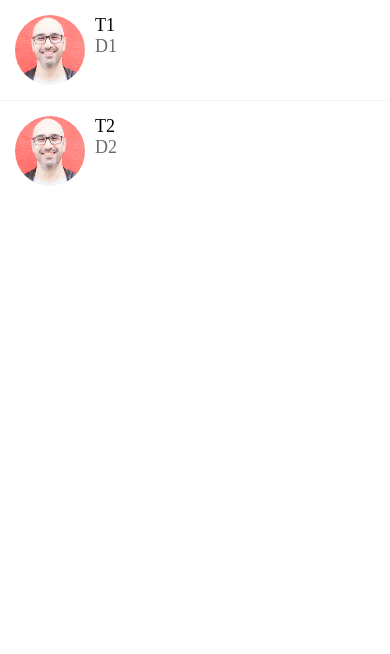
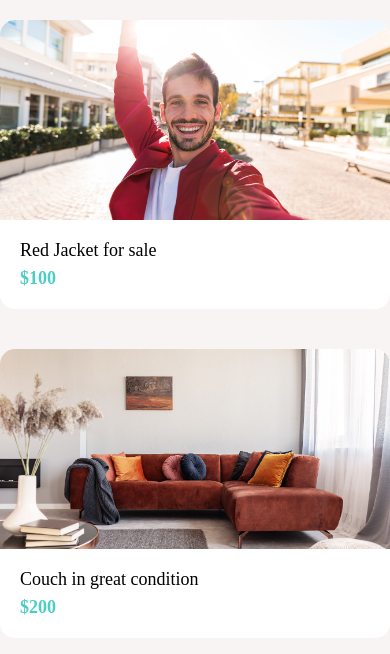
Before and after one commit to Abdul-Afiz/React-Native-Apps, a React Native app: screen / in a window 390 px wide. Shown: the top 654 px of the page. Built offline with nearby package versions, Linux system fonts and the light colour scheme.

Commit message:
feat: account screens, listing screens, icon components

```diff
--- a/App.tsx
+++ b/App.tsx
@@ -1,6 +1,3 @@
-import "react-native-gesture-handler";
-
-import { View, StatusBar, Platform } from "react-native";
 import AppButton from "./app/src/atoms/AppButton";
 import WelcomeScreen from "./app/src/screens/welcome-screen";
 import Card from "./app/src/molecules/Card";
@@ -8,8 +5,13 @@ import ListingDetailsScreen from "./app/src/screens/listing-details-screen";
 import ViewImageScreen from "./app/src/screens/view-image-screen";
 import MessagesScreen from "./app/src/screens/messages-screen";
 import ScreenContainer from "./app/src/organisms/screen-container";
+import Icon from "./app/src/atoms/Icon";
+import ListItem from "./app/src/molecules/ListItem";
+import AccountScreen from "./app/src/screens/AccountScreen";
+import ListingsScreen from "./app/src/screens/ListingsScreen";
+
 const App = () => {
-  return <MessagesScreen />;
+  return <ListingsScreen />;
 };
 
 export default App;
--- /dev/null
+++ b/app/src/atoms/Icon.tsx
@@ -0,0 +1,39 @@
+import { View, Text } from "react-native";
+import React from "react";
+import Box from "./Box";
+
+import { MaterialCommunityIcons } from "@expo/vector-icons";
+import { materialIconProps } from "../utils/types";
+
+type iconProps = {
+  iconName?: materialIconProps;
+  size?: number;
+  bg?: string;
+  iconColor?: string;
+};
+
+const Icon = ({
+  iconName,
+  bg = "black",
+  iconColor = "white",
+  size = 40,
+}: iconProps) => {
+  return (
+    <Box
+      style={{ backgroundColor: bg }}
+      width={`${size ? size : 0}px`}
+      height={`${size ? size : 0}px`}
+      br={size ? size / 2 : 0}
+      justify="center"
+      items="center"
+    >
+      <MaterialCommunityIcons
+        name={iconName}
+        color={iconColor}
+        size={size ? size * 0.5 : 0}
+      />
+    </Box>
+  );
+};
+
+export default Icon;
--- a/app/src/atoms/seperator.tsx
+++ b/app/src/atoms/seperator.tsx
@@ -1,7 +1,7 @@
 import Box from "./Box";
 
 const Seperator = () => {
-  return <Box width="100%" height="1px" bgColor="light"></Box>;
+  return <Box height="1px" bgColor="light"></Box>;
 };
 
 export default Seperator;
--- a/app/src/molecules/Card.tsx
+++ b/app/src/molecules/Card.tsx
@@ -12,7 +12,7 @@ type cardProps = {
 
 const Card = ({ img, title, price }: cardProps) => {
   return (
-    <Box br={15} overflow>
+    <Box br={15} overflow bgColor="white" mv={20}>
       <AppImg source={img} imgwidth="100%" imgheight="200px" />
       <Box pv={20} ph={20}>
         <AppText color="black" mb={7}>
--- a/app/src/molecules/ListItem.tsx
+++ b/app/src/molecules/ListItem.tsx
@@ -14,6 +14,7 @@ import colors from "../../config/colors";
 
 type listItemProps = {
   img?: any;
+  logo?: React.ReactNode;
   title?: string;
   subTitle?: string;
   renderRightActions?: any;
@@ -22,6 +23,7 @@ type listItemProps = {
 
 const ListItem = ({
   img,
+  logo,
   title,
   subTitle,
   renderRightActions,
@@ -31,19 +33,16 @@ const ListItem = ({
     <GestureHandlerRootView>
       <Swipeable renderRightActions={renderRightActions}>
         <TouchableHighlight underlayColor={colors.light} onPress={onPress}>
-          <Box fd="row" pv={15} ph={15}>
-            <AppImg
-              source={img}
-              imgheight="70px"
-              imgwidth="70px"
-              br={35}
-              mr={10}
-            />
-            <Box>
+          <Box fd="row" pv={15} ph={15} items="center">
+            {logo && logo}
+            {img && (
+              <AppImg source={img} imgheight="70px" imgwidth="70px" br={35} />
+            )}
+            <Box ml={10} width="100%">
               <AppText color="black" fw="500">
                 {title}
               </AppText>
-              <AppText color="medium">{subTitle}</AppText>
+              {subTitle && <AppText color="medium">{subTitle}</AppText>}
             </Box>
           </Box>
         </TouchableHighlight>
--- a/app/src/organisms/screen-container.tsx
+++ b/app/src/organisms/screen-container.tsx
@@ -1,5 +1,6 @@
 import styled, { css } from "styled-components/native";
 import Constants from "expo-constants";
+import colors from "../../config/colors";
 
 const Container = styled.SafeAreaView<{
   flex?: number;
@@ -15,7 +16,26 @@ const Container = styled.SafeAreaView<{
   pv?: number;
   mh?: number;
   mv?: number;
+  bgColor?: string;
 }>`
+  background-color: ${({ bgColor }) =>
+    colors[
+      bgColor === "primary"
+        ? "primary"
+        : bgColor === "secondary"
+        ? "secondary"
+        : bgColor === "black"
+        ? "black"
+        : bgColor === "white"
+        ? "white"
+        : bgColor === "medium"
+        ? "medium"
+        : bgColor === "light"
+        ? "light"
+        : bgColor === "danger"
+        ? "danger"
+        : "transparent"
+    ]};
   padding-top: ${Constants.statusBarHeight}px
     ${({ flex }) =>
       flex &&
@@ -85,6 +105,7 @@ const Container = styled.SafeAreaView<{
 `;
 
 type screenProps = {
+  bg?: string;
   flex?: number;
   mt?: number;
   mb?: number;
@@ -115,6 +136,7 @@ const ScreenContainer = ({
   pv,
   mh,
   mv,
+  bg,
   children,
 }: screenProps) => {
   return (
@@ -132,6 +154,7 @@ const ScreenContainer = ({
       pv={pv}
       mh={mh}
       mv={mv}
+      bgColor={bg}
     >
       {children}
     </Container>
--- /dev/null
+++ b/app/src/screens/AccountScreen.tsx
@@ -0,0 +1,70 @@
+import React from "react";
+import ScreenContainer from "../organisms/screen-container";
+import AppText from "../atoms/AppText";
+import ListItem from "../molecules/ListItem";
+import Box from "../atoms/Box";
+import { FlatList } from "react-native";
+import colors from "../../config/colors";
+import Icon from "../atoms/Icon";
+
+import { materialIconProps } from "../utils/types";
+import Seperator from "../atoms/seperator";
+
+const menuItems: Array<{
+  title: string;
+  icon: {
+    name: materialIconProps;
+    bgColor: string;
+  };
+}> = [
+  {
+    title: "My Listing",
+    icon: {
+      name: "email",
+      bgColor: colors.primary,
+    },
+  },
+  {
+    title: "My Messages",
+    icon: {
+      name: "email",
+      bgColor: colors.secondary,
+    },
+  },
+];
+
+const AccountScreen = () => {
+  return (
+    <ScreenContainer bg="light" flex={1}>
+      <Box bgColor="white" mv={20}>
+        <ListItem
+          title="Mosh Baba"
+          subTitle="mosh@programming.com"
+          img={require("../../assets/mosh.jpg")}
+        />
+      </Box>
+
+      <Box mv={20} bgColor="white">
+        <FlatList
+          data={menuItems}
+          keyExtractor={(menuItem) => menuItem.title}
+          renderItem={({ item }) => (
+            <ListItem
+              title={item.title}
+              logo={<Icon iconName={item.icon.name} bg={item.icon.bgColor} />}
+            />
+          )}
+          ItemSeparatorComponent={() => <Seperator />}
+        />
+      </Box>
+      <Box bgColor="white">
+        <ListItem
+          title="Log Out"
+          logo={<Icon iconName="logout" bg="#ffe66d" />}
+        />
+      </Box>
+    </ScreenContainer>
+  );
+};
+
+export default AccountScreen;
--- /dev/null
+++ b/app/src/screens/ListingsScreen.tsx
@@ -0,0 +1,40 @@
+import React from "react";
+import { FlatList } from "react-native";
+import Box from "../atoms/Box";
+import Card from "../molecules/Card";
+import ScreenContainer from "../organisms/screen-container";
+
+const listings = [
+  {
+    id: 1,
+    title: "Red Jacket for sale",
+    price: 100,
+    img: require("../../assets/jacket.jpg"),
+  },
+  {
+    id: 2,
+    title: "Couch in great condition",
+    price: 200,
+    img: require("../../assets/couch.jpg"),
+  },
+];
+
+const ListingsScreen = () => {
+  return (
+    <ScreenContainer ph={20} bg="light" flex={1}>
+      <FlatList
+        data={listings}
+        keyExtractor={(key) => key.id.toString()}
+        renderItem={({ item }) => (
+          <Card
+            title={item.title}
+            price={item.price.toString()}
+            img={item.img}
+          />
+        )}
+      />
+    </ScreenContainer>
+  );
+};
+
+export default ListingsScreen;
--- a/app/src/utils/types.ts
+++ b/app/src/utils/types.ts
@@ -1,6 +1,11 @@
 import { ImageRequireSource, ImageURISource } from "react-native";
+import { MaterialCommunityIcons } from "@expo/vector-icons";
 
 export type ImageSourcePropType =
   | ImageURISource
   | ImageURISource[]
   | ImageRequireSource;
+
+export type materialIconProps = React.ComponentProps<
+  typeof MaterialCommunityIcons
+>["name"];
```
